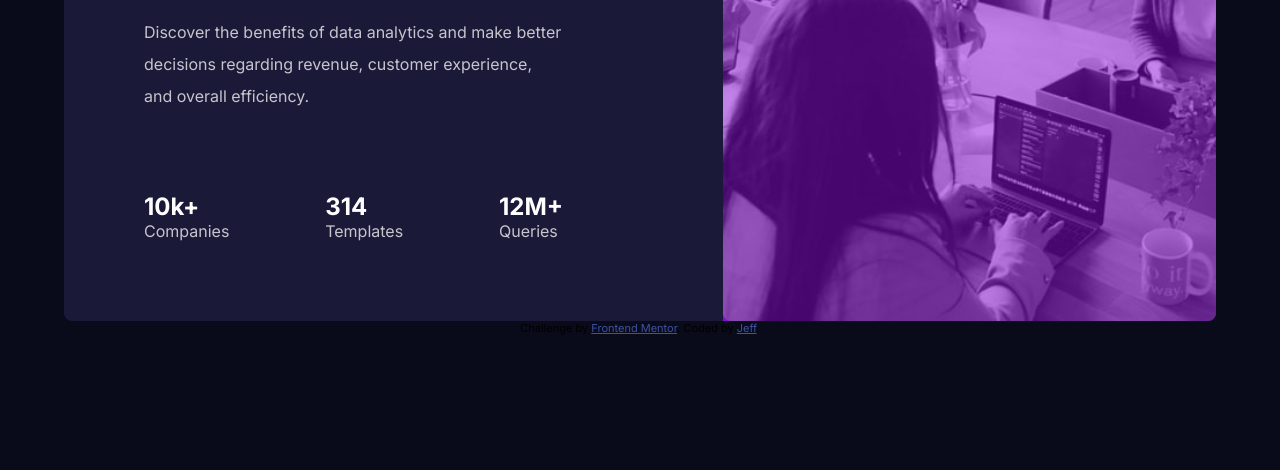
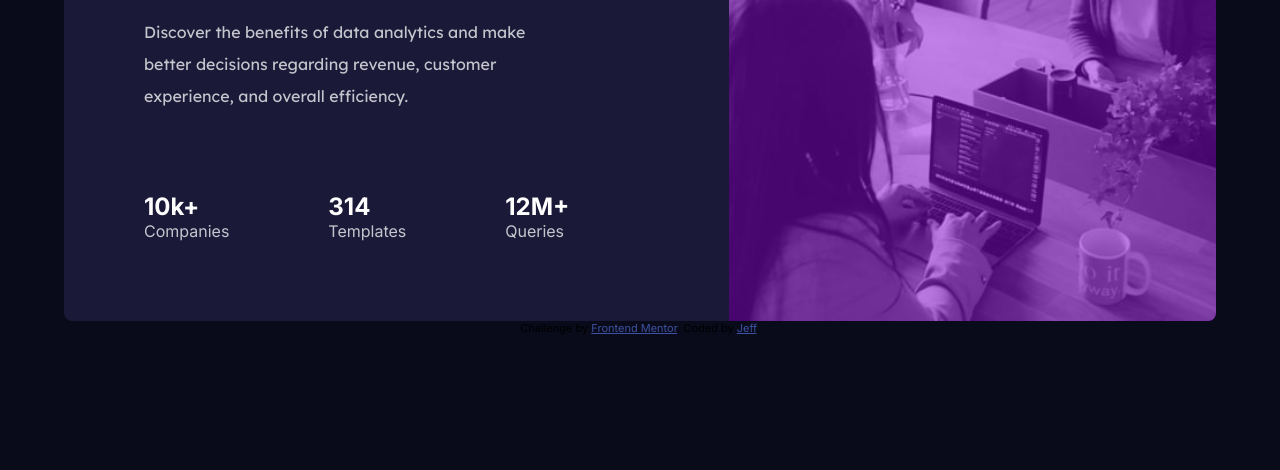
Before and after one commit to shafferj8/stats-preview, a plain HTML site: page index.html in a window 1280 px wide. Shown: the part 330-800 px from the top of the page. Drawn offline with Linux system fonts and the light colour scheme.

Commit message:
Cleanup README

```diff
--- a/style.css
+++ b/style.css
@@ -5,7 +5,6 @@
 
 body {
     font-family: 'Inter', sans-serif;
-    /* font-family: 'Lexend Deca', sans-serif; */
     display: flex;
     flex-direction: column;
     align-items: center;
@@ -41,6 +40,7 @@ span {
 }
 
 .description {
+    font-family: 'Lexend Deca', sans-serif;
     color: hsla(0, 0%, 100%, 0.75);
     justify-self: left;
     margin-bottom: 5rem;
@@ -79,7 +79,8 @@ span {
 
 img {
     display: flex;
-    border-radius: 0.5rem;
+    width: 100%;
+    border-radius: 0 0.5rem 0.5rem 0;
     object-fit: cover;
     opacity: 0.5;
  }
```
Also changed, not shown: screenshot.png (added), 2 other files.
